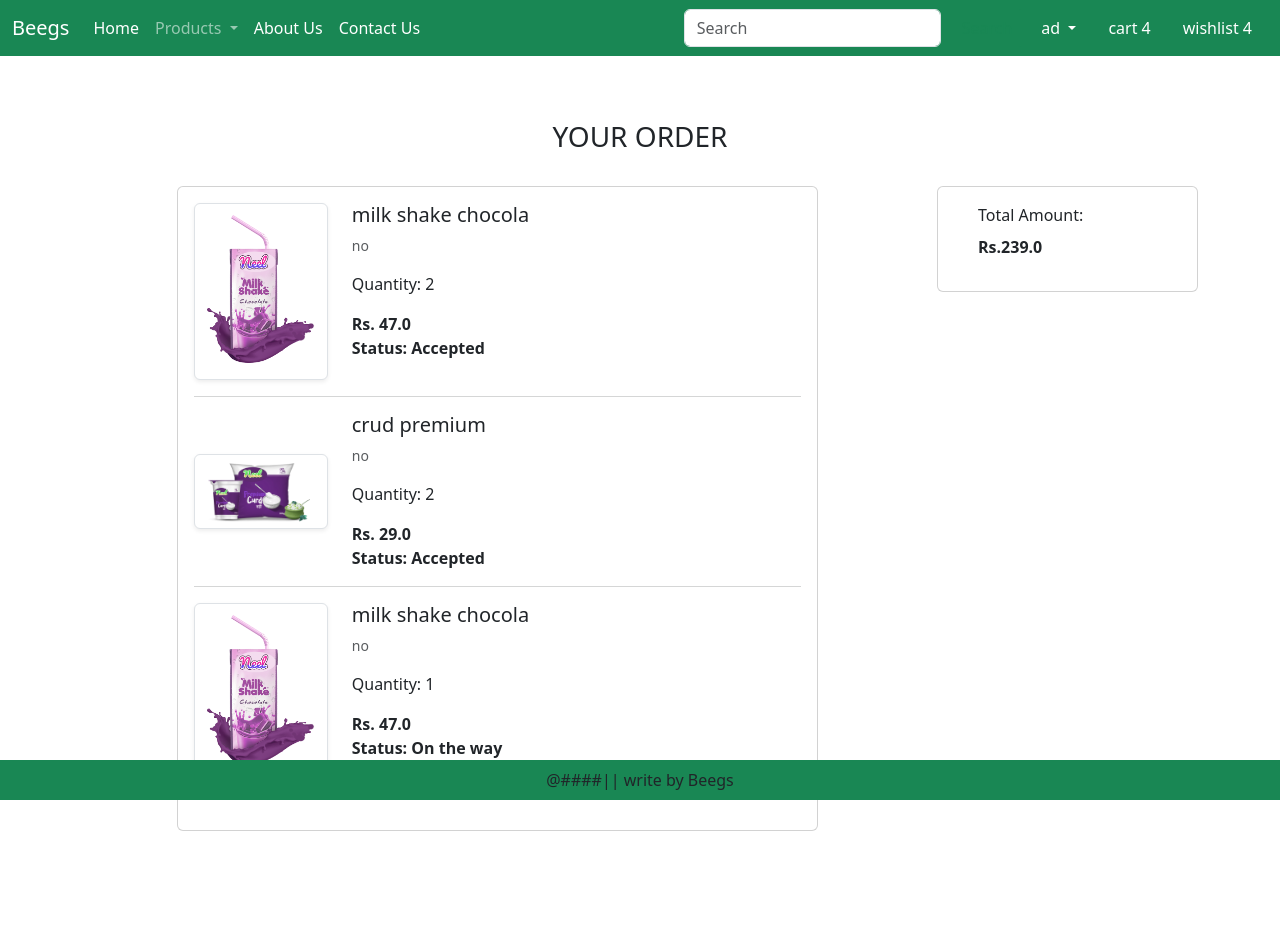
After one commit to btrung46/ecom, a Django app: page /order/ in a window 1280 px wide. The commit adds this page. Run offline with Django 5.2, Linux system fonts and the light colour scheme; a user stored in the database is signed in; data comes from the database, SQL or seed files in the repository; both versions use the stored data as it was after the commit; some libraries are stand-ins or nearby versions.

Commit message:
final commit

```diff
--- a/website/admin.py
+++ b/website/admin.py
@@ -1,6 +1,7 @@
 from django.contrib import admin
-from .models import Product,Customer,Cart
+from .models import Product,Customer,Cart,Order
 # Register your models here.
 admin.site.register(Product)
 admin.site.register(Customer)
 admin.site.register(Cart)
+admin.site.register(Order)
--- a/website/forms.py
+++ b/website/forms.py
@@ -38,3 +38,7 @@ class CustomerProfileForm(forms.ModelForm):
             'address':forms.TextInput(attrs={'class':'form-control'}),
             'zipcode':forms.NumberInput(attrs={'class':'form-control'}),
         }
+
+
+class PaymentForm(forms.ModelForm):
+    pass
--- a/website/models.py
+++ b/website/models.py
@@ -39,3 +39,27 @@ class Cart(models.Model):
         return self.quantity*self.product.discounted_price
     def __str__(self):
         return self.product.title
+
+
+
+STATUS_CHOICE = (
+    ('Accepted','Accepted'),
+    ('Packed','Packed'),
+    ('On the way','On the way'),
+    ('Delivered','Delivered'),
+    ('Cancel','Cancel'),
+    ('Pending','Pending'),
+)
+
+class Order(models.Model):
+     user = models.ForeignKey(User, on_delete = models.CASCADE)
+     customer = models.ForeignKey(Customer,on_delete = models.CASCADE)
+     product = models.ForeignKey(Product,on_delete = models.CASCADE)
+     quantity = models.PositiveBigIntegerField(default= 1)
+     ordered_date = models.DateTimeField(auto_now_add = True)
+     status = models.CharField(max_length= 100, choices = STATUS_CHOICE, default = 'Pending')
+     @property
+     def total_cost(self):
+        return self.quantity*self.product.discounted_price
+     def __str__(self):
+        return self.product.title
--- a/website/static/website/js/myscript.js
+++ b/website/static/website/js/myscript.js
@@ -76,32 +76,32 @@ $('.remove-cart').click(function(){
 })
 
 
-$('.plus-wishlist').click(function(){
-    var id=$(this).attr("pid").toString();
-    $.ajax({
-        type:"GET",
-        url:"/pluswishlist",
-        data:{
-            prod_id:id
-        },
-        success:function(data){
-            //alert(data.message)
-            window.location.href = `http://localhost:8000/product-detail/${id}`
-        }
-    })
-})
+// $('.plus-wishlist').click(function(){
+//     var id=$(this).attr("pid").toString();
+//     $.ajax({
+//         type:"GET",
+//         url:"/pluswishlist",
+//         data:{
+//             prod_id:id
+//         },
+//         success:function(data){
+//             //alert(data.message)
+//             window.location.href = `http://localhost:8000/product-detail/${id}`
+//         }
+//     })
+// })
 
 
-$('.minus-wishlist').click(function(){
-    var id=$(this).attr("pid").toString();
-    $.ajax({
-        type:"GET",
-        url:"/minuswishlist",
-        data:{
-            prod_id:id
-        },
-        success:function(data){
-            window.location.href = `http://localhost:8000/product-detail/${id}`
-        }
-    })
-})
+// $('.minus-wishlist').click(function(){
+//     var id=$(this).attr("pid").toString();
+//     $.ajax({
+//         type:"GET",
+//         url:"/minuswishlist",
+//         data:{
+//             prod_id:id
+//         },
+//         success:function(data){
+//             window.location.href = `http://localhost:8000/product-detail/${id}`
+//         }
+//     })
+// })
--- a/website/templates/website/base.html
+++ b/website/templates/website/base.html
@@ -57,7 +57,7 @@
                 </a>
                 <ul class="dropdown-menu">
                   <li><a class="dropdown-item" href="{% url 'profile' %}">Profile</a></li>
-                  <li><a class="dropdown-item" href="#">Order</a></li>
+                  <li><a class="dropdown-item" href="{% url 'order' %}">Order</a></li>
                   <li><a class="dropdown-item" href="{% url 'passwordchange' %}">Change password</a></li>
                   <form action="{% url 'logout' %}">
                     {% csrf_token %}
@@ -94,6 +94,11 @@
       {% block maincontext %}
 
       {% endblock maincontext %}
+
+      {% block payment-gateway %}
+
+      {% endblock payment-gateway %}
+
       <br>
       <br>
       <br>
--- /dev/null
+++ b/website/templates/website/order.html
@@ -0,0 +1,51 @@
+{% extends 'website/base.html' %}
+{% block title %}Customer Registration{% endblock title %}
+{% load static %}
+
+{% block maincontext %}
+<div class="container my-5">
+    <h3 class="text-center">YOUR ORDER</h3> <br>
+    <div class="row">
+        <div class="col-sm-7 offset-sm-1">
+            <div class="card">
+                <div class="card-body">
+                    {% for  item in order  %}
+                        <div class="row">
+                            <div class="col-sm-3 text-center align-self-center"> <img src="{{item.product.product_image.url}}" alt="" class="img-fluid img-thumbnail shadow-sm" height="150" width="150"></div>
+                            <div class="col-sm-9">
+                                <div>
+                                    <h5>{{item.product.title}}</h5>
+                                    <p class="mb-2 text-muted small">{{item.product.description}}</p>
+                                    <div class="my-3">
+                                        <label for="quantity">Quantity:</label>
+                                        <span id="quantity">{{item.quantity}}</span>
+                                    </div>
+                                    <div class="d-flex justify-content-between">
+                                        <p class="mb-0"><span><strong>Rs. {{item.product.discounted_price}}</strong></span></p>
+                                    </div>
+                                </div>
+                                <p class="mb-0"><span><strong>Status: {{item.status}}</strong></span></p>
+                            </div>
+                            <!-- <div class="col-sm-1">
+                                <p class="mb-0"><span><strong>Rs. {{item.status}}</strong></span></p>
+                            </div> -->
+                        </div>
+                        <hr class="text-muted">
+                    {% endfor %}
+                </div>
+            </div>
+        </div>
+        <div class="col-sm-3 offset-sm-1">
+            <div class="card">
+                <div class="card-body">
+                    <div class="form-check mb-3">
+                        <label class="form-label">Total Amount:</label>
+                        <p class="mb-0"><span><strong>Rs.{{totalamount}}</strong></span></p>
+                    </div>
+                </div>
+            </div>
+        </div>
+    </div>
+</div>
+
+{% endblock maincontext %}
--- a/website/urls.py
+++ b/website/urls.py
@@ -17,6 +17,9 @@ urlpatterns = [
     path('add-to-cart/',views.add_to_cart, name='add_to_cart'),
     path('cart/',views.show_cart,name='showcart' ),
     path('checkout/', views.checkout.as_view(),name='checkout'),
+    # path('payment/', views.payment.as_view(),name='payment'),
+    path('order/',views.OrderView,name='order' ),
+
 
     path("pluscart/",views.plus_cart),
     path("minuscart/",views.minus_cart),
--- a/website/views.py
+++ b/website/views.py
@@ -1,6 +1,6 @@
 from django.shortcuts import render, redirect
 from django.views import View
-from .models import Product,Customer,Cart
+from .models import Product,Customer,Cart,Order
 from .forms import CustomerRegisterForm,CustomerProfileForm
 from django.contrib import messages
 from django.http import JsonResponse
@@ -174,3 +174,23 @@ class checkout(View):
             amount += value
         totalamount = amount + 40
         return render(request,'website/checkout.html',locals())
+    def post(self,request):
+        user = request.user
+        ad_id = request.POST.get('customerid')
+        add = Customer.objects.get(id=ad_id)
+        cart_items = Cart.objects.filter(user=user)
+        for cart in cart_items:
+            order = Order(user = user, customer=add ,product = cart.product, quantity = cart.quantity)
+            order.save()
+        cart_items.delete()
+        return redirect('order')
+
+def OrderView(request):
+    user = request.user
+    order = Order.objects.filter(user = user)
+    amount = 0
+    for item in order:
+        value = item.quantity*item.product.discounted_price
+        amount += value
+    totalamount = amount + 40
+    return render(request,'website/order.html',locals())
```
Also changed, not shown: website/templates/website/checkout.html (+6 -1 lines), db.sqlite3, website/migrations/0005_order.py (added), website/migrations/0006_alter_order_product.py (added).
